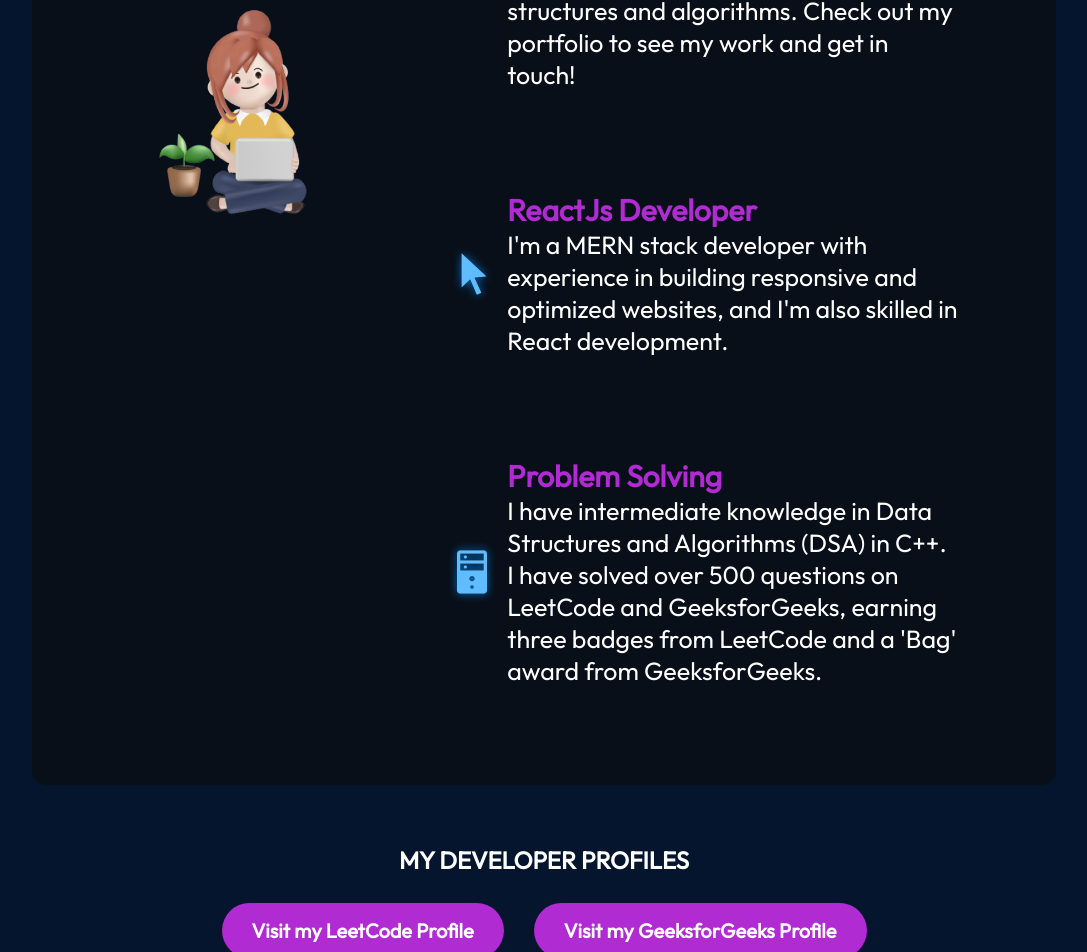
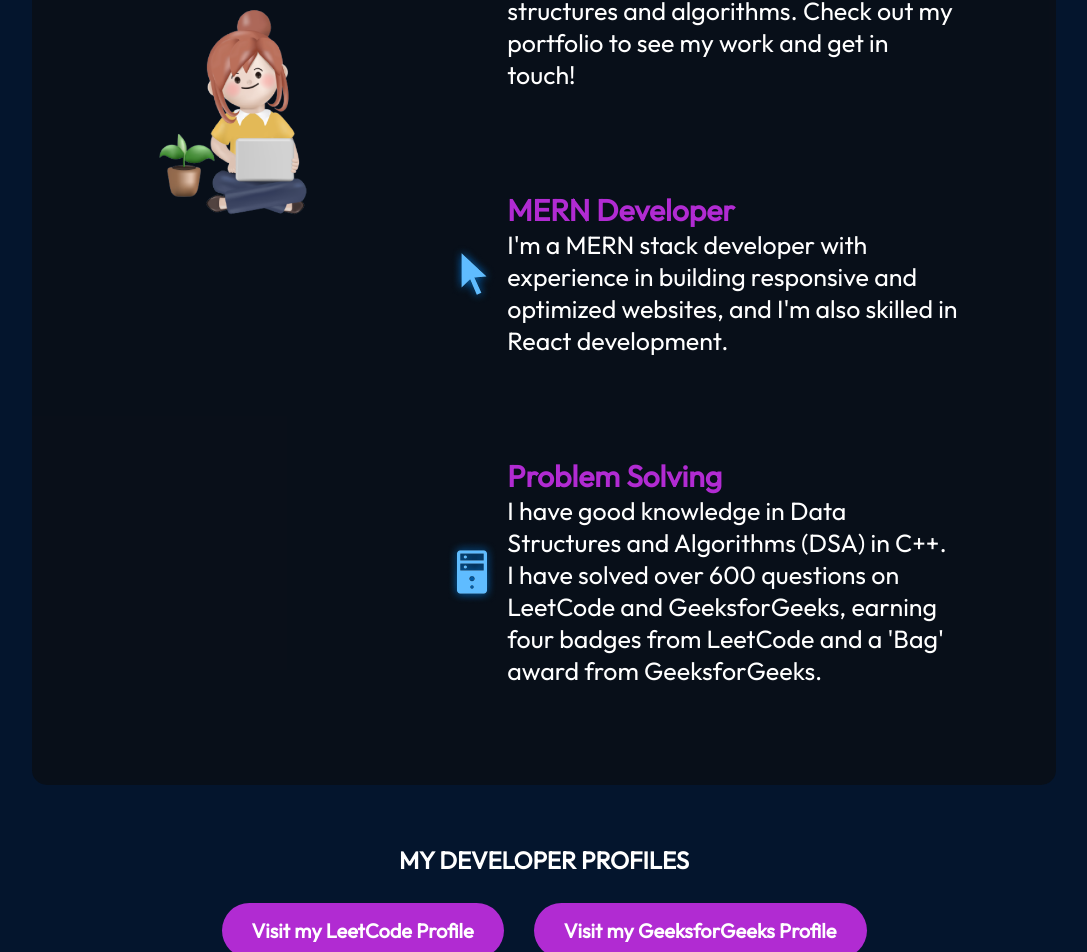
Before and after one commit to 18Rutuja/React_Portfolio, a React (Vite) app: page / in a window 1280 px wide. Shown: the part 1298-2250 px from the top of the page, without its empty margins (96-1183 px from the left). Built offline with nearby package versions, Linux system fonts and the light colour scheme.

Commit message:
Update About.jsx
About updated

```diff
--- a/src/components/About/About.jsx
+++ b/src/components/About/About.jsx
@@ -29,7 +29,7 @@ I’m passionate about web development and skilled in the MERN stack (MongoDB, E
           <li className={styles.aboutItem}>
             <img src={getImageUrl("about/cursorIcon.png")} alt="Cursor icon" />
             <div className={styles.aboutItemText}>
-              <h3>ReactJs Developer</h3>
+              <h3>MERN Developer</h3>
               <p>
               I'm a MERN stack developer with experience in building responsive and optimized websites, and I'm also skilled in React development.
               </p>
@@ -40,7 +40,7 @@ I’m passionate about web development and skilled in the MERN stack (MongoDB, E
             <div className={styles.aboutItemText}>
               <h3>Problem Solving</h3>
               <p>
-              I have intermediate knowledge in Data Structures and Algorithms (DSA) in C++. I have solved over 500 questions on LeetCode and GeeksforGeeks, earning three badges from LeetCode and a 'Bag' award from GeeksforGeeks.
+              I have good knowledge in Data Structures and Algorithms (DSA) in C++. I have solved over 600 questions on LeetCode and GeeksforGeeks, earning four badges from LeetCode and a 'Bag' award from GeeksforGeeks.
               </p>
             </div>
           </li>
```
